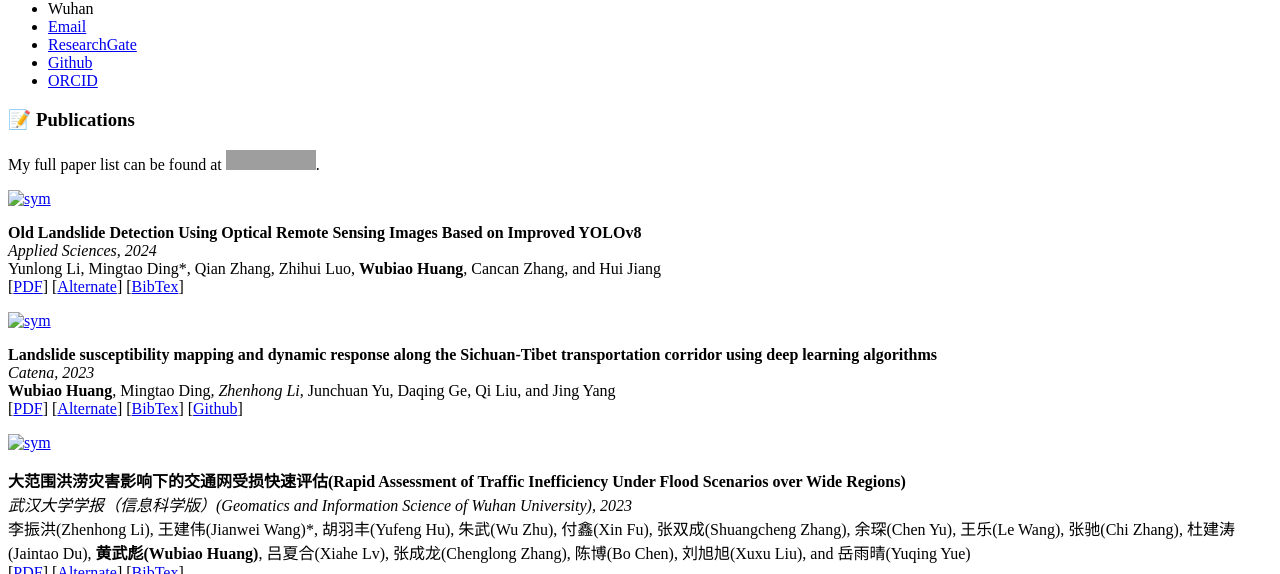
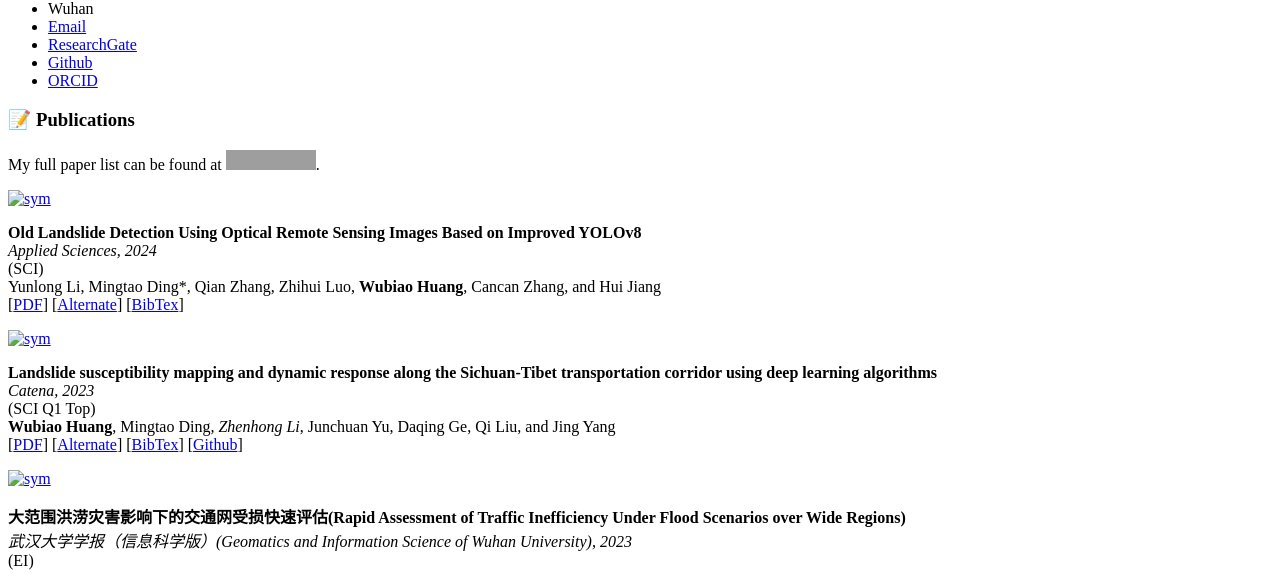
Before and after one commit to HuangWBill/HuangWBill.github.io, a Jekyll site: the page built from _pages/includes/pub.md, in a window 1280 px wide and 900 px high, scrolled down 322 px, cut to the strip 0-574 px from the top of the window. Built offline with Jekyll 4.4.1, drawn with Linux system fonts in a browser that asks for light colours; our own code applies the rules of GitHub Pages for plain Markdown files; some of the changed text lies outside the part shown; grey boxes are pictures that could not be loaded.

Commit message:
Update pub.md

```diff
--- a/_pages/includes/pub.md
+++ b/_pages/includes/pub.md
@@ -9,6 +9,7 @@ My full paper list can be found at <a href='https://scholar.google.com/citations
 
 <b>Old Landslide Detection Using Optical Remote Sensing Images Based on Improved YOLOv8</b><br>
 <i>Applied Sciences, 2024</i><br>
+(SCI)<br>
 Yunlong Li, Mingtao Ding*, Qian Zhang, Zhihui Luo, <b>Wubiao Huang</b>, Cancan Zhang, and Hui Jiang<br>
 [<a href="https://doi.org/10.3390/app14031100">PDF</a>] [<a href="https://github.com/HuangWBill/HuangWBill.github.io/papers/08.pdf">Alternate</a>] [<a href="https://github.com/HuangWBill/HuangWBill.github.io/papers/08.txt">BibTex</a>] <br>
 <div style="text-align: justify">
@@ -23,6 +24,7 @@ Yunlong Li, Mingtao Ding*, Qian Zhang, Zhihui Luo, <b>Wubiao Huang</b>, Cancan Z
 
 <b>Landslide susceptibility mapping and dynamic response along the Sichuan-Tibet transportation corridor using deep learning algorithms</b><br>
 <i>Catena, 2023</i><br>
+(SCI Q1 Top)<br>
 <b>Wubiao Huang</b>, Mingtao Ding*, Zhenhong Li*, Junchuan Yu, Daqing Ge, Qi Liu, and Jing Yang<br>
 [<a href="https://doi.org/10.1016/j.catena.2022.106866">PDF</a>] [<a href="https://github.com/HuangWBill/HuangWBill.github.io/papers/07.pdf">Alternate</a>] [<a href="https://github.com/HuangWBill/HuangWBill.github.io/papers/07.txt">BibTex</a>] [<a href="https://github.com/HuangWBill/DL_LSM">Github</a>] <br>
 <div style="text-align: justify">
@@ -37,6 +39,7 @@ Yunlong Li, Mingtao Ding*, Qian Zhang, Zhihui Luo, <b>Wubiao Huang</b>, Cancan Z
 
 <b>大范围洪涝灾害影响下的交通网受损快速评估(Rapid Assessment of Traffic Inefficiency Under Flood Scenarios over Wide Regions)</b><br>
 <i>武汉大学学报（信息科学版）(Geomatics and Information Science of Wuhan University), 2023</i><br>
+(EI)<br>
 李振洪(Zhenhong Li), 王建伟(Jianwei Wang)*, 胡羽丰(Yufeng Hu), 朱武(Wu Zhu), 付鑫(Xin Fu), 张双成(Shuangcheng Zhang), 余琛(Chen Yu), 王乐(Le Wang), 张驰(Chi Zhang), 杜建涛(Jaintao Du), <b>黄武彪(Wubiao Huang)</b>, 吕夏合(Xiahe Lv), 张成龙(Chenglong Zhang), 陈博(Bo Chen), 刘旭旭(Xuxu Liu), and 岳雨晴(Yuqing Yue)<br>
 [<a href="https://doi.org/10.13203/j.whugis20220512">PDF</a>] [<a href="https://github.com/HuangWBill/HuangWBill.github.io/papers/06.pdf">Alternate</a>] [<a href="https://github.com/HuangWBill/HuangWBill.github.io/papers/06.txt">BibTex</a>] <br>
 <div style="text-align: justify">
@@ -79,7 +84,7 @@ Yunlong Li, Mingtao Ding*, Qian Zhang, Zhihui Luo, <b>Wubiao Huang</b>, Cancan Z
 
 <b>An Efficient User-Friendly Integration Tool for Landslide Susceptibility Mapping Based on Support Vector Machines: SVM-LSM Toolbox</b><br>
 <i>Remote Sensing (RS), 2022</i><br>
-(SCI Q1)
+(SCI Q1)<br>
 <b>Wubiao Huang</b>, Mingtao Ding*, Zhenhong Li, Jianqi Zhuang, Jing Yang, Xinlong Li, Ling’en Meng, Hongyu Zhang, and Yue Dong<br>
 [<a href="https://doi.org/10.3390/rs14143408">PDF</a>] [<a href="https://github.com/HuangWBill/HuangWBill.github.io/papers/03.pdf">Alternate</a>] [<a href="https://github.com/HuangWBill/HuangWBill.github.io/papers/03.txt">BibTex</a>] [<a href="https://github.com/HuangWBill/SVM-LSM-Toolbox">Github</a>] <br>
 <div style="text-align: justify">
@@ -94,6 +99,7 @@ Yunlong Li, Mingtao Ding*, Qian Zhang, Zhihui Luo, <b>Wubiao Huang</b>, Cancan Z
 
 <b>基于层数自适应加权卷积神经网络的川藏交通廊道沿线滑坡易发性评价(Evaluation of Landslide Susceptibility Based on Layer Adaptive Weighted Convolutional Neural Network Model along Sichuan-Tibet Traffic Corridor)</b><br>
 <i>地球科学(Earth Science), 2022</i><br>
+(EI)<br>
 <b>黄武彪(Wubiao Huang)</b>, 丁明涛*(Mingtao Ding), 王栋(Dong Wang), 蒋良文(Liangwen Jiang), and 李振洪(Zhenhong Li)<br>
 [<a href="https://doi.org/10.3799/dqkx.2021.243">PDF</a>] [<a href="https://github.com/HuangWBill/HuangWBill.github.io/papers/02.pdf">Alternate</a>] [<a href="https://github.com/HuangWBill/HuangWBill.github.io/papers/02.txt">BibTex</a>] <br>
 <div style="text-align: justify">
```
Also changed, not shown: other parts of _pages/includes/pub.md (+3 -0 lines).
